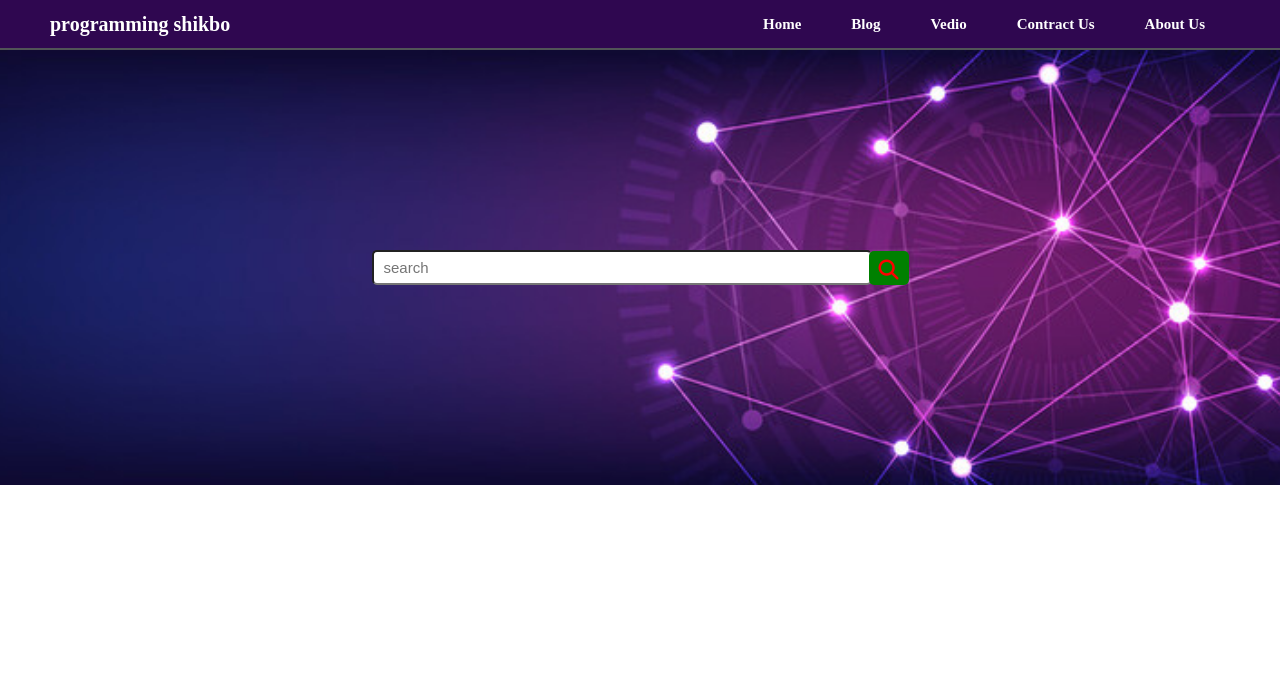
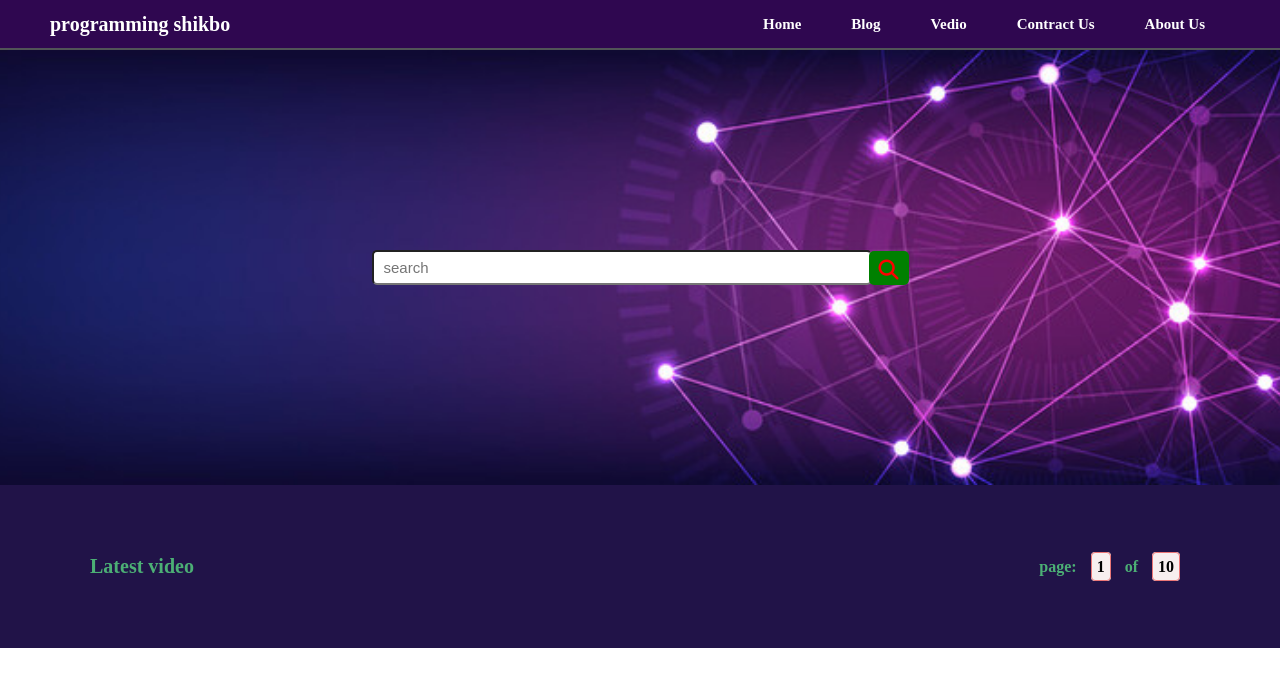
Before and after one commit to samir-babu/multipage-website, a plain HTML site: page index.html in a window 1280 px wide. Drawn offline with Linux system fonts and the light colour scheme.

Commit message:
commit for main

```diff
--- a/index.html
+++ b/index.html
@@ -26,6 +26,20 @@
             <i class="fa-solid fa-magnifying-glass"></i>
          </div>
       </header>
+      <main>
+           <div id="main-section">
+             <div id="Latesr-video-parent" >
+                 <div>
+                    <h3 class="Latest-video-text">Latest video</h3>
+                 </div>
+
+                  <div>
+                     <h4 class="Latest-pages">page: <span>1</span> of <span>10</span></h4>
+                  </div>
+
+              </div>
+           </div>
+      </main>
 
 </body>
 </html>
--- a/style.css
+++ b/style.css
@@ -70,3 +70,36 @@ header{
     padding-left: 10px;
 
 }
+main{
+    background-color:#211348 ;
+    padding: 20px;
+}
+#main-section{
+    width: 1100px;
+
+    margin: 0px auto;
+    padding: 50px 0px;
+}
+#Latesr-video-parent{
+    display: flex;
+    justify-content: space-between;
+    align-items: center;
+}
+.Latest-video-text{
+    color: rgb(76, 175, 117);
+    font-size: 20px;
+    font-weight: bold;
+}
+.Latest-pages{
+    color: rgb(76, 175, 117);
+}
+.Latest-pages span{
+    color: black;
+    background-color: rgb(247, 239, 239);
+    padding: 5px;
+    border: 1px solid rgb(235, 118, 118);
+    border-radius: 4px;
+    margin: 0px 10px;
+    cursor: pointer;
+
+}
```
